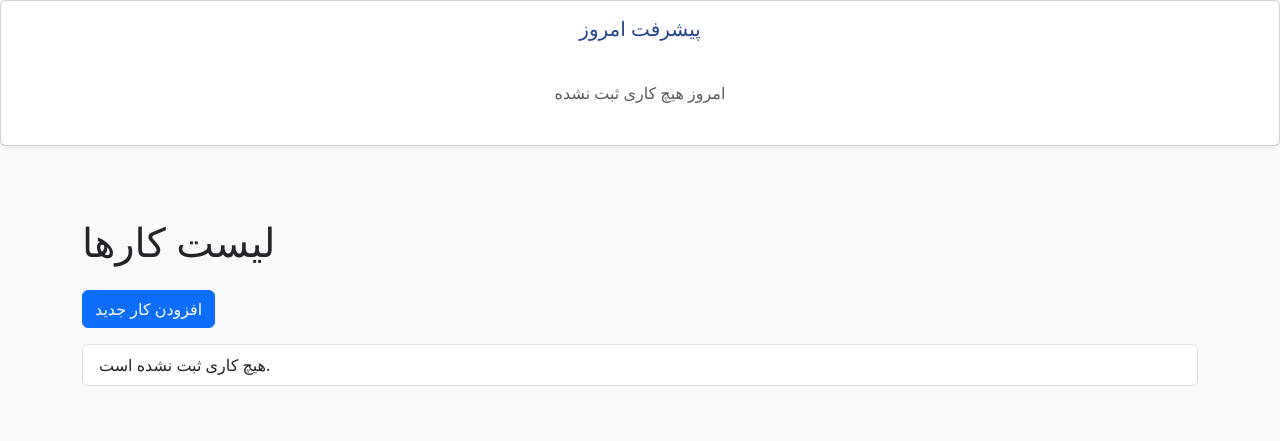
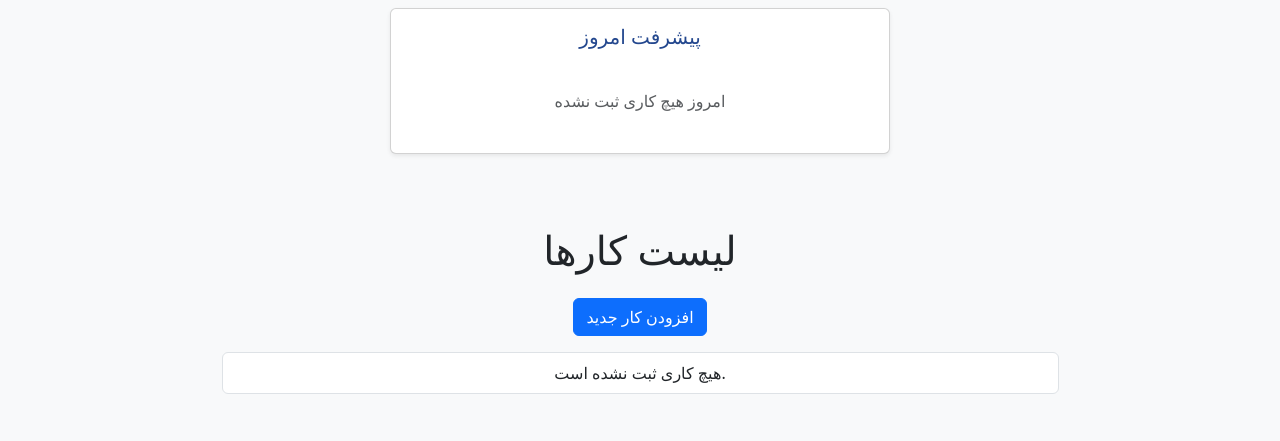
Before and after one commit to KasraFereydounpoor/ToDoList, a Django app: page / in a window 1280 px wide. Shown: the top 441 px of the page. Run offline with Django 5.2, Linux system fonts and the light colour scheme; data that the repository does not hold is empty.

Commit message:
Add task completion feature to todo app
Introduced a 'complete' action for tasks, including a new URL route, view, and UI button in the task list. Improved the layout and styling of task-related templates for a more consistent and user-friendly interface.

```diff
--- a/todolist/app_todo/templates/app_todo/dashboard_sidebar.html
+++ b/todolist/app_todo/templates/app_todo/dashboard_sidebar.html
@@ -1,12 +1,10 @@
 {% load static %}
 
-<div class="card shadow-sm p-3 rounded bg-white mb-4">
-  <h5 class="text-center mb-3" style="color:#23478e;">پیشرفت امروز</h5>
+<div class="card shadow-sm p-3 rounded bg-white mb-4 mt-2 text-center" style="max-width:500px;margin:auto;">
+  <h5 class="mb-3" style="color:#23478e;">پیشرفت امروز</h5>
   {% if today_total > 0 %}
-    <div class="text-center mb-2">
-      <span style="font-size:20px;color:#14a44d;">
-        {{ today_completed }} از {{ today_total }} کار امروز انجام شد!
-      </span>
+    <div style="font-size:20px;color:#14a44d;">
+      {{ today_completed }} از {{ today_total }} کار امروز انجام شد!
     </div>
     <div class="progress my-3" style="height:26px;">
       <div class="progress-bar bg-success"
--- a/todolist/app_todo/templates/app_todo/task_list.html
+++ b/todolist/app_todo/templates/app_todo/task_list.html
@@ -1,36 +1,35 @@
-{% load static %}
+
 
 {% include 'app_todo/dashboard_sidebar.html' %}
-
-<link rel="stylesheet" href="https://cdn.jsdelivr.net/npm/bootstrap@5.3.0/dist/css/bootstrap.min.css">
+{% load static %}
 <!DOCTYPE html>
 <html lang="fa">
 <head>
     <meta charset="UTF-8">
     <title>لیست کارها</title>
-    <!-- توصیه: اگر فایل bootstrap را دانلود کردی، static استفاده کن -->
     <link rel="stylesheet" href="https://cdn.jsdelivr.net/npm/bootstrap@5.3.0/dist/css/bootstrap.min.css">
 </head>
 <body class="bg-light">
-    <div class="container py-5">
-        <h1 class="mb-4">لیست کارها</h1>
+    <div class="container py-5 d-flex flex-column align-items-center justify-content-center">
+        <h1 class="mb-4 text-center">لیست کارها</h1>
         <a href="{% url 'task_create' %}" class="btn btn-primary mb-3">افزودن کار جدید</a>
-        <ul class="list-group">
+        <ul class="list-group w-75 text-center">
             {% for task in tasks %}
-                <li class="list-group-item d-flex justify-content-between align-items-center">
-                    <span>
+                <li class="list-group-item d-flex justify-content-center align-items-center">
+                    <span class="flex-grow-1 text-center">
                         {{ task.title }}
                         {% if task.completed %}
                             <span class="badge bg-success ms-2">انجام شده</span>
                         {% endif %}
                     </span>
-                    <span>
-                        <a href="{% url 'task_update' task.pk %}" class="btn btn-sm btn-warning">ویرایش</a>
-                        <a href="{% url 'task_delete' task.pk %}" class="btn btn-sm btn-danger">حذف</a>
-                    </span>
+                    {% if not task.completed %}
+                        <a href="{% url 'task_complete' task.pk %}" class="btn btn-success btn-sm ms-2">تکمیل</a>
+                    {% endif %}
+                    <a href="{% url 'task_update' task.pk %}" class="btn btn-warning btn-sm ms-2">ویرایش</a>
+                    <a href="{% url 'task_delete' task.pk %}" class="btn btn-danger btn-sm ms-2">حذف</a>
                 </li>
             {% empty %}
-                <li class="list-group-item">هیچ کاری ثبت نشده است.</li>
+                <li class="list-group-item text-center">هیچ کاری ثبت نشده است.</li>
             {% endfor %}
         </ul>
     </div>
--- a/todolist/app_todo/urls.py
+++ b/todolist/app_todo/urls.py
@@ -6,4 +6,6 @@ urlpatterns = [
     path('create/', views.task_create, name='task_create'),
     path('update/<int:pk>/', views.task_update, name='task_update'),
     path('delete/<int:pk>/', views.task_delete, name='task_delete'),
+    path('task/<int:pk>/complete/', views.task_complete, name='task_complete'),
+
 ]
--- a/todolist/app_todo/views.py
+++ b/todolist/app_todo/views.py
@@ -56,3 +56,10 @@ def task_delete(request, pk):
         task.delete()
         return redirect('task_list')
     return render(request, 'app_todo/task_confirm_delete.html', {'task': task})
+
+
+def task_complete(request, pk):
+    task = get_object_or_404(Task, pk=pk)
+    task.completed = True
+    task.save()
+    return redirect('task_list')
```
Also changed, not shown: todolist/app_todo/templates/app_todo/task_confirm_delete.html (+11 -15 lines), todolist/app_todo/templates/app_todo/task_form.html (+15 -13 lines).
